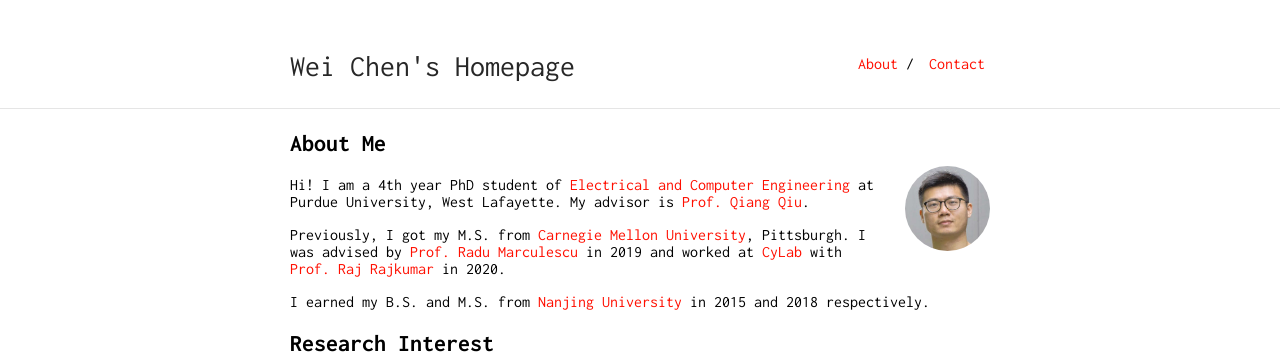
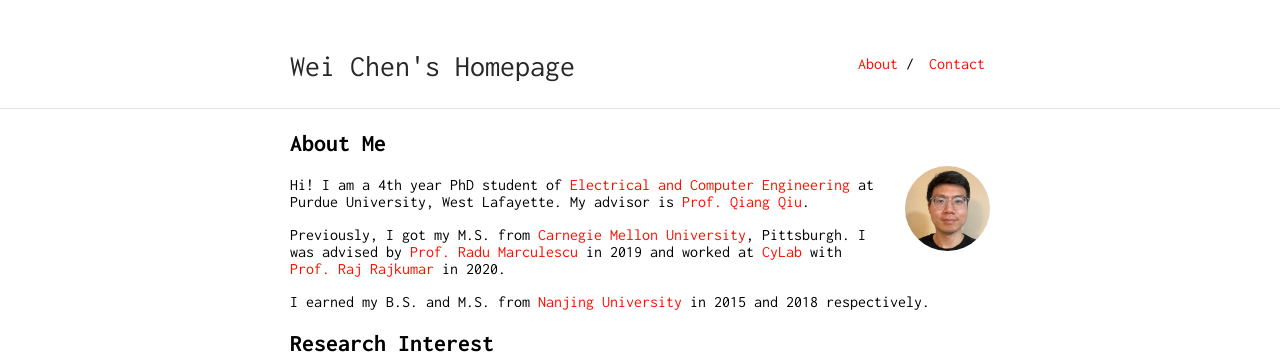
Before and after one commit to weichennone/myhomepage, a Jekyll site: the page built from index.md, in a window 1280 px wide. Shown: the top 356 px of the page. Built offline with Jekyll 4.4.1, drawn with Linux system fonts in a browser that asks for light colours; our own code applies the rules of GitHub Pages for plain Markdown files.

Commit message:
upload photo

```diff
--- a/index.md
+++ b/index.md
@@ -4,7 +4,7 @@
 
 ## About Me
 
-<img class="profile-picture" src="weichen.jpeg">
+<img class="profile-picture" src="weichen.JPG">
 
 Hi! I am a 4th year PhD student of [Electrical and Computer Engineering](https://engineering.purdue.edu/ECE) at Purdue University, West Lafayette. My advisor is [Prof. Qiang Qiu](https://web.ics.purdue.edu/~qqiu/).
 
```
Also changed, not shown: weichen.JPG (added).
